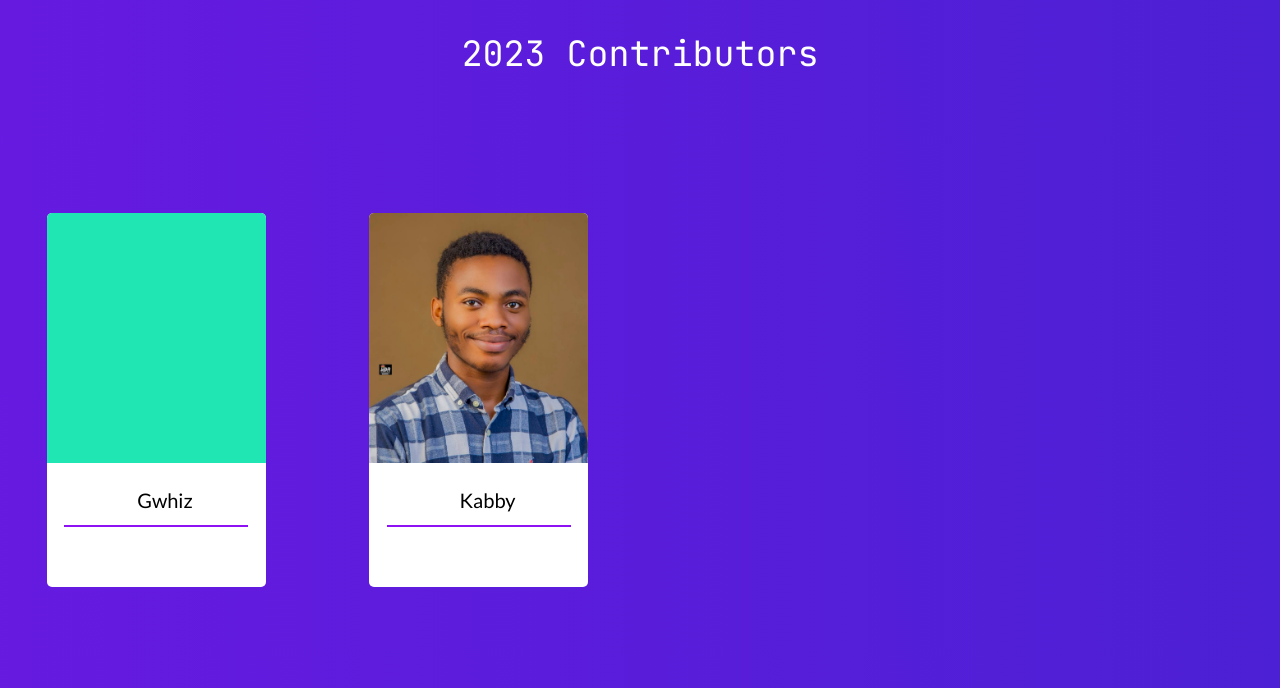
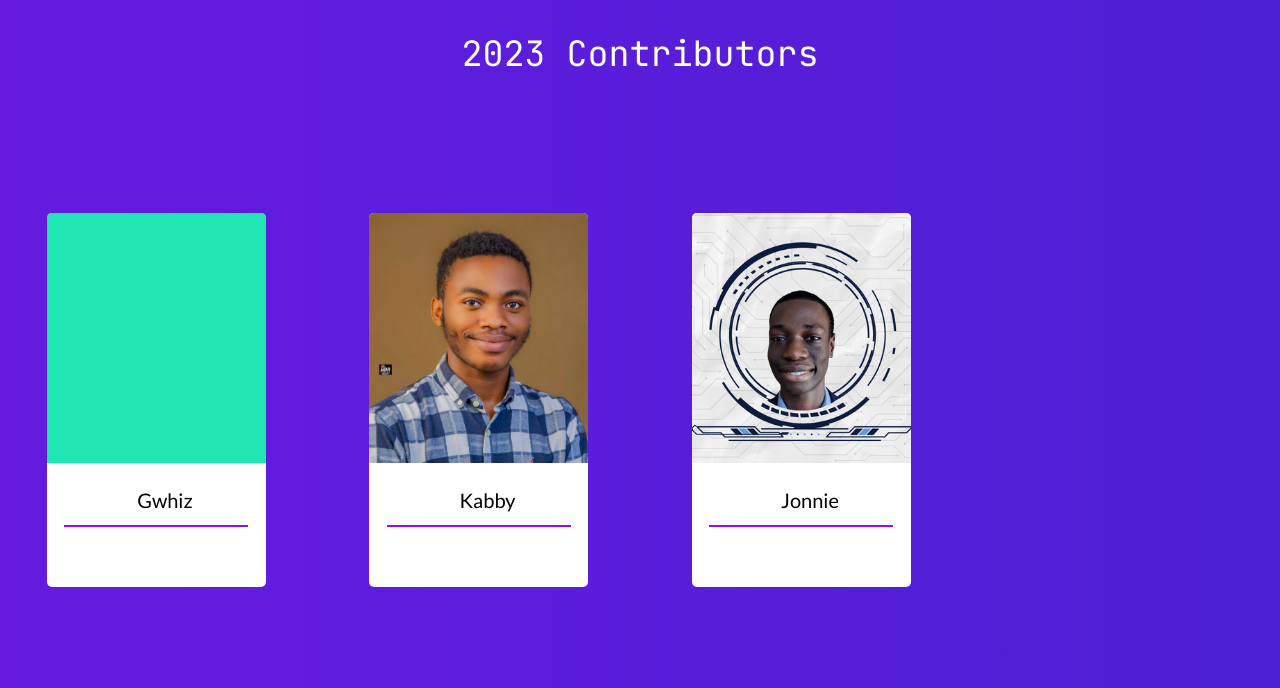
Before and after one commit to softcreations01/Open-source-Hacktoberfest, a plain HTML site: page index.html in a window 1280 px wide. Shown: the part 112-800 px from the top of the page. Drawn offline with Linux system fonts and the light colour scheme.

Commit message:
feat: add contributor details to index.html

```diff
--- a/index.html
+++ b/index.html
@@ -324,6 +324,145 @@
             ></a> -->
           </p>
         </div>
+
+        <div class="card centered-links">
+          <div class="card_img card3">
+            <div class="plus"></div>
+          </div>
+          <h3>Jonnie</h3>
+          <div class="line"></div>
+          <p>
+            <!-- Upload your Github profile below in href="https://github.com/profile..." -->
+            <a href="https://github.com/Jonnie-Dev" target="_blank"
+              ><svg
+                xmlns="http://www.w3.org/2000/svg"
+                width="24"
+                height="24"
+                viewBox="0 0 24 24"
+              >
+                <mask id="lineMdGithubLoop0" width="24" height="24" x="0" y="0">
+                  <g fill="#fff">
+                    <ellipse cx="9.5" cy="9" rx="1.5" ry="1" />
+                    <ellipse cx="14.5" cy="9" rx="1.5" ry="1" />
+                  </g>
+                </mask>
+                <g
+                  fill="none"
+                  stroke="black"
+                  stroke-linecap="round"
+                  stroke-linejoin="round"
+                  stroke-width="2"
+                >
+                  <path
+                    stroke-dasharray="30"
+                    stroke-dashoffset="30"
+                    d="M12 4C13.6683 4 14.6122 4.39991 15 4.5C15.5255 4.07463 16.9375 3 18.5 3C18.8438 4 18.7863 5.21921 18.5 6C19.25 7 19.5 8 19.5 9.5C19.5 11.6875 19.017 13.0822 18 14C16.983 14.9178 15.8887 15.3749 14.5 15.5C15.1506 16.038 15 17.3743 15 18C15 18.7256 15 21 15 21M12 4C10.3317 4 9.38784 4.39991 9 4.5C8.47455 4.07463 7.0625 3 5.5 3C5.15625 4 5.21371 5.21921 5.5 6C4.75 7 4.5 8 4.5 9.5C4.5 11.6875 4.98301 13.0822 6 14C7.01699 14.9178 8.1113 15.3749 9.5 15.5C8.84944 16.038 9 17.3743 9 18C9 18.7256 9 21 9 21"
+                  >
+                    <animate
+                      fill="freeze"
+                      attributeName="stroke-dashoffset"
+                      dur="0.6s"
+                      values="30;0"
+                    />
+                  </path>
+                  <path stroke-dasharray="10" stroke-dashoffset="10" d="M9 19">
+                    <animate
+                      fill="freeze"
+                      attributeName="stroke-dashoffset"
+                      begin="0.7s"
+                      dur="0.2s"
+                      values="10;0"
+                    />
+                    <animate
+                      attributeName="d"
+                      dur="3s"
+                      repeatCount="indefinite"
+                      values="M9 19c-1.406 0-2.844-.563-3.688-1.188C4.47 17.188 4.22 16.157 3 15.5;M9 19c-1.406 0-3-.5-4-.5-.532 0-1 0-2-.5;M9 19c-1.406 0-2.844-.563-3.688-1.188C4.47 17.188 4.22 16.157 3 15.5"
+                    />
+                  </path>
+                </g>
+                <rect
+                  width="8"
+                  height="4"
+                  x="8"
+                  y="11"
+                  fill="black"
+                  mask="url(#lineMdGithubLoop0)"
+                >
+                  <animate
+                    attributeName="y"
+                    dur="10s"
+                    keyTimes="0;0.45;0.46;0.54;0.55;1"
+                    repeatCount="indefinite"
+                    values="11;11;7;7;11;11"
+                  />
+                </rect></svg
+            ></a>
+            <!-- Upload your linkedIn profile below in href="https://www.linkedin.com/in/profile..." -->
+            <a href="https://www.linkedin.com/in/john-areola/" target="_blank"
+              ><svg
+                xmlns="http://www.w3.org/2000/svg"
+                width="24"
+                height="24"
+                viewBox="0 0 24 24"
+              >
+                <circle cx="4" cy="4" r="2" fill="#0a66c2" fill-opacity="0">
+                  <animate
+                    fill="freeze"
+                    attributeName="fill-opacity"
+                    dur="0.4s"
+                    values="0;1"
+                  />
+                </circle>
+                <g
+                  fill="none"
+                  stroke="#0a66c2"
+                  stroke-linecap="round"
+                  stroke-width="4"
+                >
+                  <path
+                    stroke-dasharray="12"
+                    stroke-dashoffset="12"
+                    d="M4 10V20"
+                  >
+                    <animate
+                      fill="freeze"
+                      attributeName="stroke-dashoffset"
+                      begin="0.2s"
+                      dur="0.2s"
+                      values="12;0"
+                    />
+                  </path>
+                  <path
+                    stroke-dasharray="12"
+                    stroke-dashoffset="12"
+                    d="M10 10V20"
+                  >
+                    <animate
+                      fill="freeze"
+                      attributeName="stroke-dashoffset"
+                      begin="0.5s"
+                      dur="0.2s"
+                      values="12;0"
+                    />
+                  </path>
+                  <path
+                    stroke-dasharray="24"
+                    stroke-dashoffset="24"
+                    d="M10 15C10 12.2386 12.2386 10 15 10C17.7614 10 20 12.2386 20 15V20"
+                  >
+                    <animate
+                      fill="freeze"
+                      attributeName="stroke-dashoffset"
+                      begin="0.7s"
+                      dur="0.5s"
+                      values="24;0"
+                    />
+                  </path>
+                </g></svg
+            ></a>
+          </p>
+        </div>
       </div>
     </div>
   </body>
--- a/style.css
+++ b/style.css
@@ -299,3 +299,9 @@ input:focus {
   background-position: center;
   background-size: cover;
 }
+
+.card3 {
+  background: url(./assests/images/Jonnie-Dev.png);
+  background-position: center;
+  background-size: cover;
+}
```
Also changed, not shown: assests/images/Jonnie-Dev.png (added).
